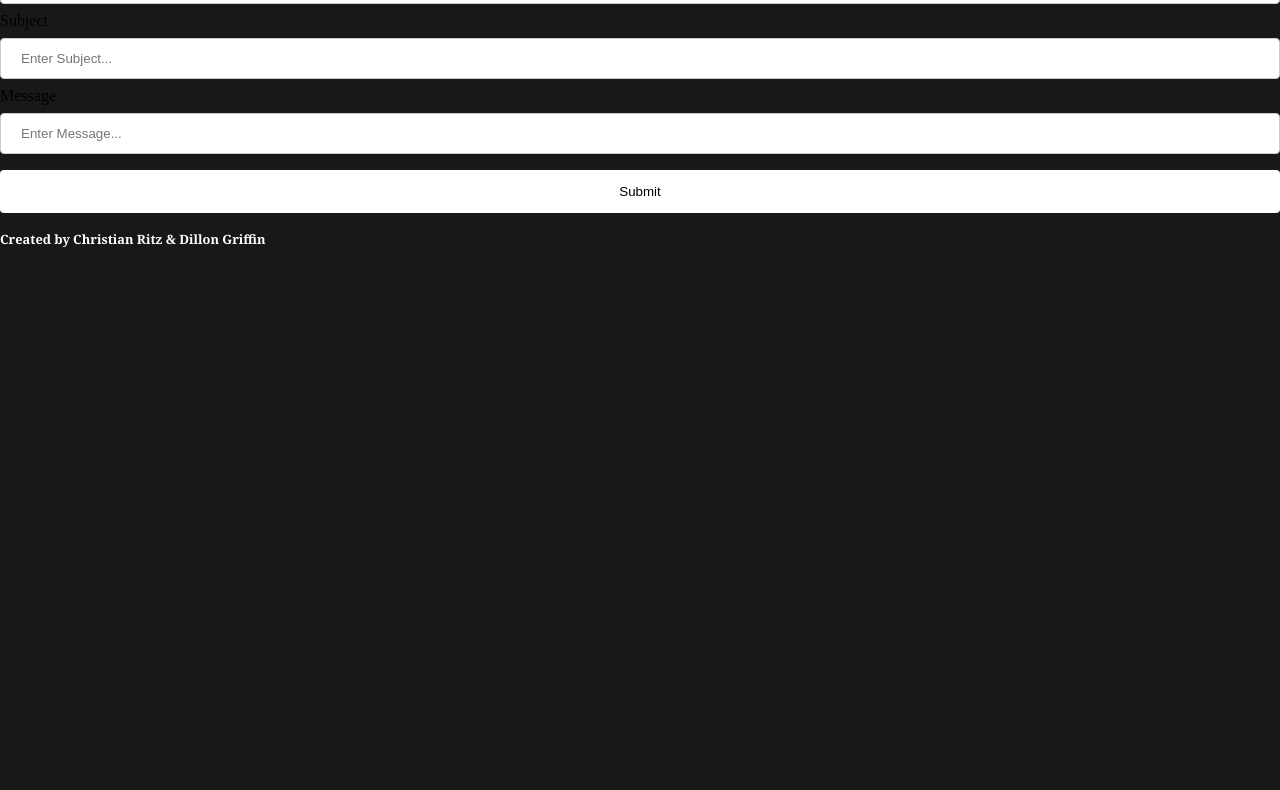
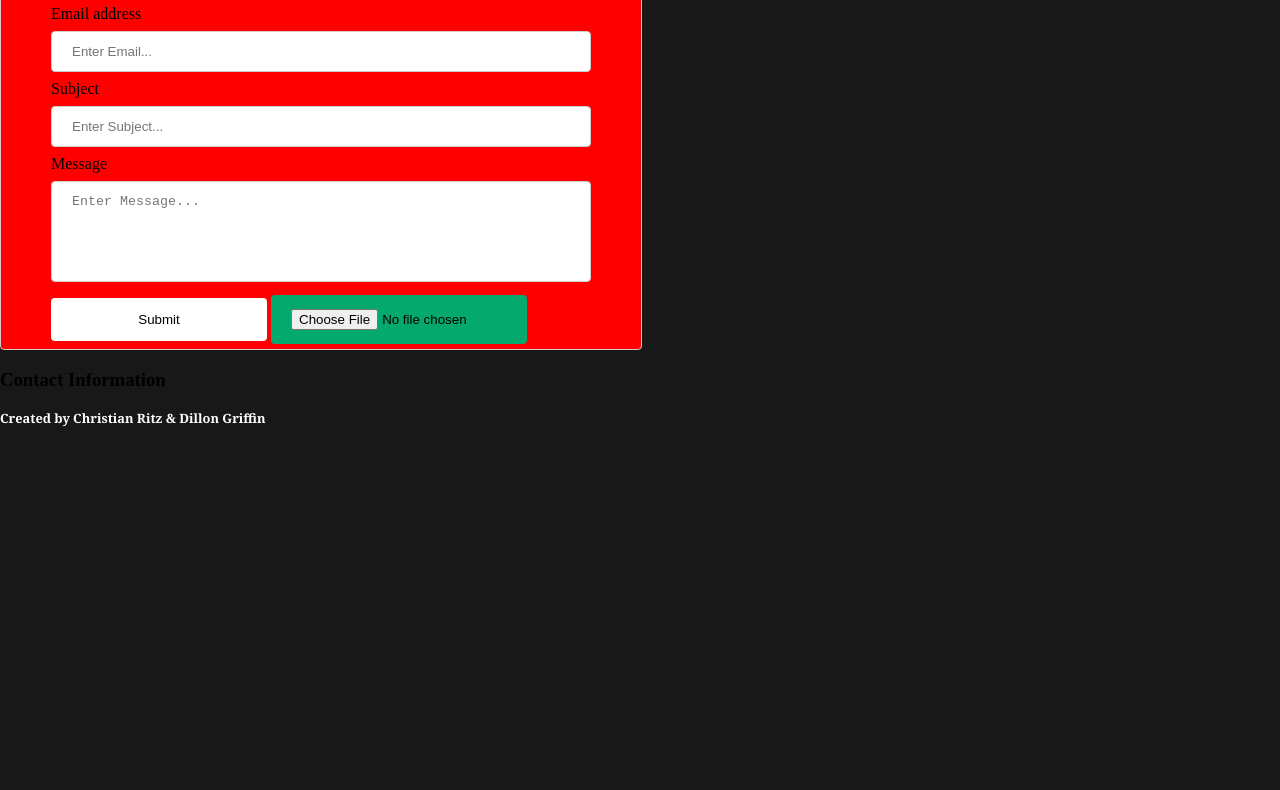
Before and after one commit to C-Ritz/CollabWebsite, a website: page index.html in a window 1280 px wide. Shown: the part 87-877 px from the top of the page. Drawn offline with Linux system fonts and the light colour scheme.

Commit message:
more contact html/css

```diff
--- a/index.html
+++ b/index.html
@@ -20,9 +20,10 @@
         <img class="splashImg" src="Images/splash-1.jpeg" />
         <div class="centered">Greetings.</div>
     </div>
+    <div class="contactContainer">
         <div class="contact">
-        <form>
-            <a id="header">Contact me</a>
+            <form id="form">
+                <h2 id="header">Contact me</h2>
 
                 <label for="email">Email address</label>
                 <input type="text" id="email" name="email" placeholder="Enter Email..." />
@@ -31,10 +32,16 @@
                 <input type="text" id="subject" name="subject" placeholder="Enter Subject..." />
 
                 <label for="message">Message</label>
-            <input type="text" id="message" name="message" placeholder="Enter Message..." />
-
+                <textarea class="message" id="message" name="message" cols="20" rows="5" placeholder="Enter Message..."></textarea>
+                <div class="submission">
                     <input type="submit" value="Submit">
+                    <input type="file" value="Upload File" />
+                </div>
             </form>
+        </div>
+        <div class="myInfo">
+            <h3 id="myInfo">Contact Information</h3> <!-- Not Implemented, needs to be on right side of class=contact as in doc -->
+        </div>
     </div>
     <h1>Created by Christian Ritz & Dillon Griffin</h1>
 </body>
--- a/main.css
+++ b/main.css
@@ -86,18 +86,30 @@ body {
     width: 100%;
 }
 
-input[type=text], select {
+.contact {
+    background-color: red;
+    width: 50%;
+    border-radius: 4px;
+    border: 1px solid #ccc;
+}
+
+form {
+    padding: 0px 50px;
+}
+
+input[type=text], select, textarea {
     width: 100%;
     padding: 12px 20px;
     margin: 8px 0;
-    display: inline-block;
+    display: block;
     border: 1px solid #ccc;
     border-radius: 4px;
     box-sizing: border-box;
+    resize: none;
 }
 
 input[type=submit] {
-    width: 100%;
+    width: 40%;
     background-color: white;
     color: black;
     padding: 14px 20px;
@@ -105,6 +117,18 @@ input[type=submit] {
     border: none;
     border-radius: 4px;
     cursor: pointer;
+
+}
+
+input[type=file] { /*This Needs Fixing - Tutorial: https://www.quirksmode.org/dom/inputfile.html */
+    width: 40%;
+    background-color: #04AA6D;
+    color: black;
+    padding: 14px 20px;
+    border: none;
+    border-radius: 4px;
+    cursor: pointer;
+    opacity: 100%;
 }
 
 input[type=submit]:hover {
@@ -114,3 +138,8 @@ input[type=submit]:hover {
 input[type=submit]:active{
     background-color: #04AA6D;
 }
+
+.message {
+
+
+}
```
Lines whose indentation alone changed are shown as unchanged.
